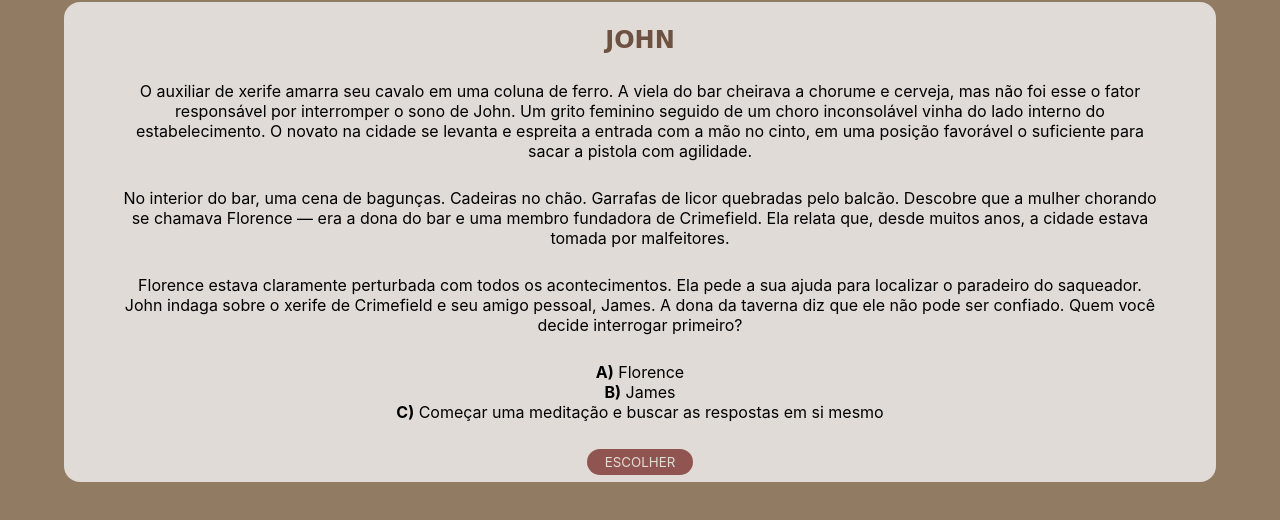
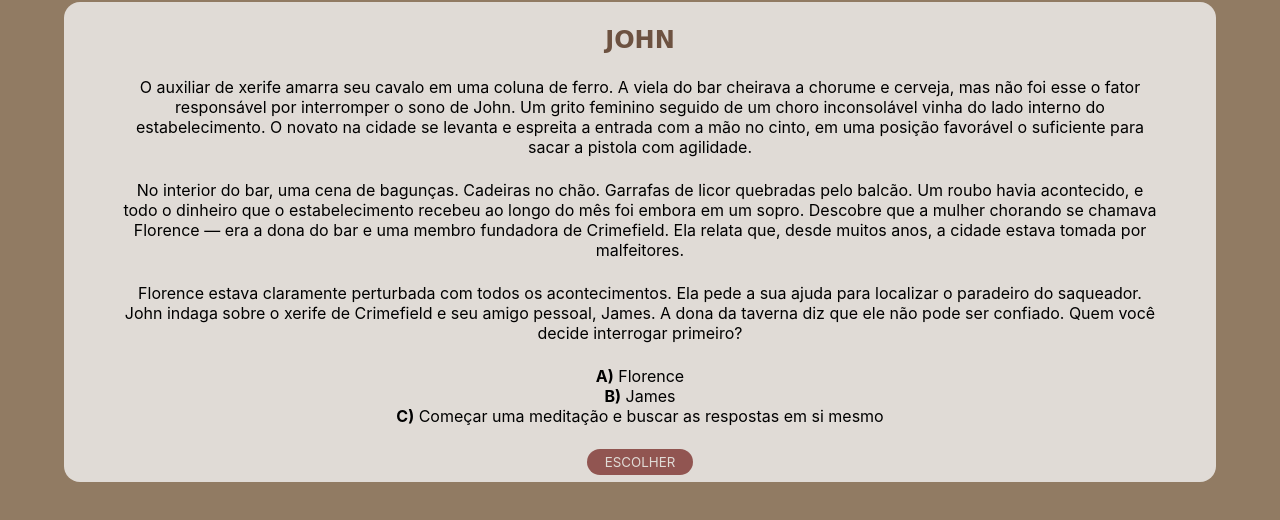
Before and after one commit to andre-sqr/Jogo_M1Resilia, a plain HTML site: page html/john/sheriffPhase2.html in a window 1280 px wide. Shown: the part 76-596 px from the top of the page. Drawn offline with Linux system fonts and the light colour scheme; a web font is replaced by a local one.

Commit message:
fase dois do john adicionada

```diff
--- a/html/john/sheriffPhase2.html
+++ b/html/john/sheriffPhase2.html
@@ -24,7 +24,7 @@
                 O auxiliar de xerife amarra seu cavalo em uma coluna de ferro. A viela do bar cheirava a chorume e cerveja, mas não foi esse o fator responsável por interromper o sono de John. Um grito feminino seguido de um choro inconsolável vinha do lado interno do estabelecimento. O novato na cidade se levanta e espreita a entrada com a mão no cinto, em uma posição favorável o suficiente para sacar a pistola com agilidade.
             </p>
             <p class="text-p">
-                No interior do bar, uma cena de bagunças. Cadeiras no chão. Garrafas de licor quebradas pelo balcão. Descobre que a mulher chorando se chamava Florence — era a dona do bar e uma membro fundadora de Crimefield. Ela relata que, desde muitos anos, a cidade estava tomada por malfeitores.
+                No interior do bar, uma cena de bagunças. Cadeiras no chão. Garrafas de licor quebradas pelo balcão. Um roubo havia acontecido, e todo o dinheiro que o estabelecimento recebeu ao longo do mês foi embora em um sopro. Descobre que a mulher chorando se chamava Florence — era a dona do bar e uma membro fundadora de Crimefield. Ela relata que, desde muitos anos, a cidade estava tomada por malfeitores.
             </p>
             <p class="text-p">
                 Florence estava claramente perturbada com todos os acontecimentos. Ela pede a sua ajuda para localizar o paradeiro do saqueador. John indaga sobre o xerife de Crimefield e seu amigo pessoal, James. A dona da taverna diz que ele não pode ser confiado. Quem você decide interrogar primeiro?
```
